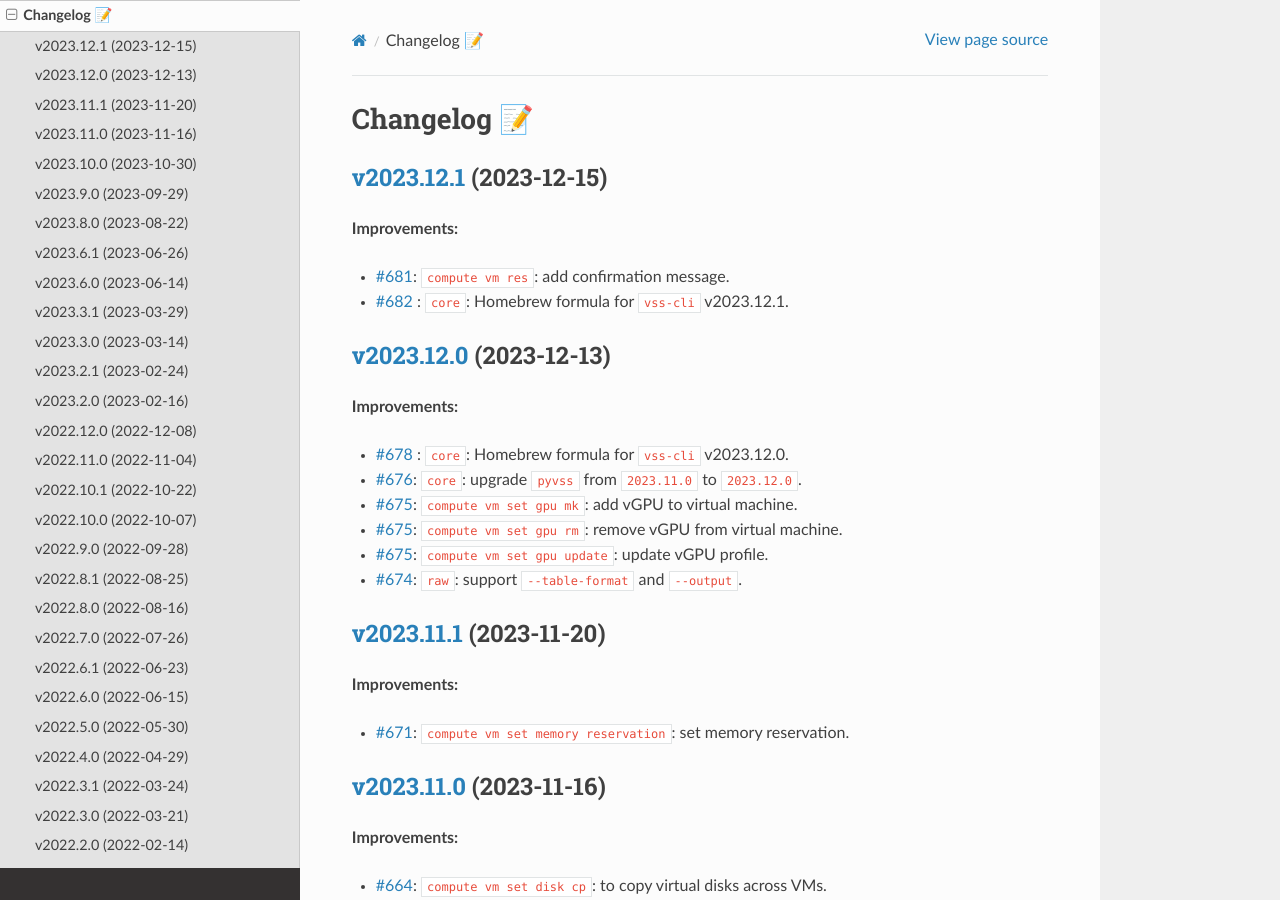
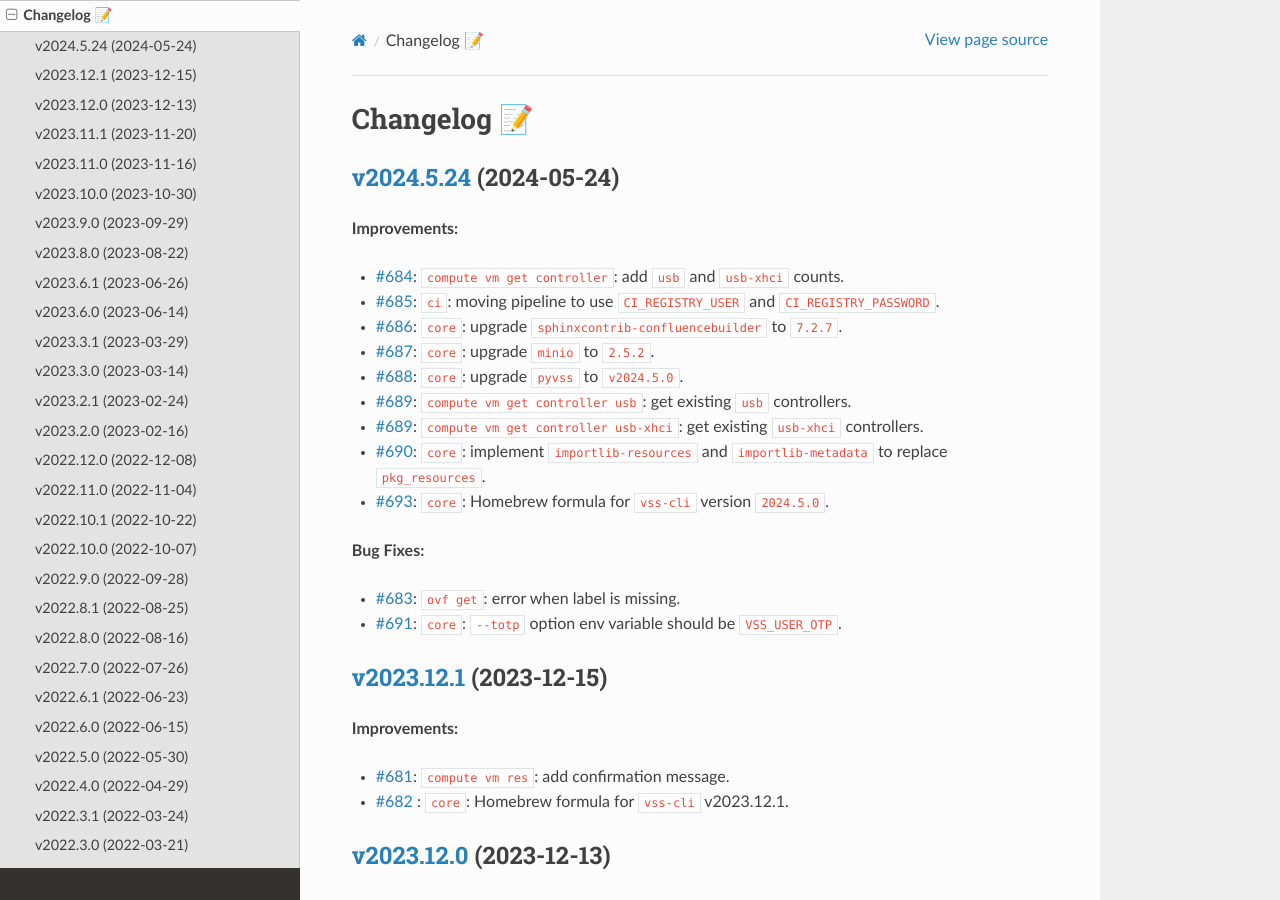
Before and after one commit to EIS-ITS/vss-cli, a Sphinx documentation site: the page built from docs/changelog.rst, in a window 1280 px wide and 900 px high. Built offline with Sphinx 7.4.7 and the Read the Docs theme 2.0.0, drawn with Linux system fonts in a browser that asks for light colours; the version number could not be read and is left out.

Commit message:
Issue #692: 🎉Version release v2024.5.0 - fixes #692

```diff
--- a/docs/changelog.rst
+++ b/docs/changelog.rst
@@ -1,5 +1,26 @@
 Changelog 📝
 ============
+
+`v2024.5.24 <https://gitlab-ee.eis.utoronto.ca/vss/vss-cli/tags/v2024.5.24>`_ (2024-05-24)
+------------------------------------------------------------------------------------------
+
+**Improvements:**
+
+- `#684 <https://gitlab-ee.eis.utoronto.ca/vss/vss-cli/issues/684>`_:  ``compute vm get controller``: add ``usb`` and ``usb-xhci`` counts.
+- `#685 <https://gitlab-ee.eis.utoronto.ca/vss/vss-cli/issues/685>`_: ``ci``: moving pipeline to use ``CI_REGISTRY_USER`` and ``CI_REGISTRY_PASSWORD``.
+- `#686 <https://gitlab-ee.eis.utoronto.ca/vss/vss-cli/issues/686>`_: ``core``: upgrade ``sphinxcontrib-confluencebuilder`` to ``7.2.7``.
+- `#687 <https://gitlab-ee.eis.utoronto.ca/vss/vss-cli/issues/687>`_: ``core``: upgrade ``minio`` to ``2.5.2``.
+- `#688 <https://gitlab-ee.eis.utoronto.ca/vss/vss-cli/issues/688>`_: ``core``: upgrade ``pyvss`` to ``v2024.5.0``.
+- `#689 <https://gitlab-ee.eis.utoronto.ca/vss/vss-cli/issues/689>`_: ``compute vm get controller usb``: get existing ``usb`` controllers.
+- `#689 <https://gitlab-ee.eis.utoronto.ca/vss/vss-cli/issues/689>`_: ``compute vm get controller usb-xhci``: get existing ``usb-xhci`` controllers.
+- `#690 <https://gitlab-ee.eis.utoronto.ca/vss/vss-cli/issues/690>`_: ``core``: implement ``importlib-resources`` and ``importlib-metadata`` to replace ``pkg_resources``.
+- `#693 <https://gitlab-ee.eis.utoronto.ca/vss/vss-cli/issues/693>`_: ``core``: Homebrew formula for ``vss-cli`` version ``2024.5.0``.
+
+**Bug Fixes:**
+
+- `#683 <https://gitlab-ee.eis.utoronto.ca/vss/vss-cli/issues/683>`_: ``ovf get``: error when label is missing.
+- `#691 <https://gitlab-ee.eis.utoronto.ca/vss/vss-cli/issues/691>`_: ``core``: ``--totp`` option env variable should be ``VSS_USER_OTP``.
+
 
 `v2023.12.1 <https://gitlab-ee.eis.utoronto.ca/vss/vss-cli/tags/v2023.12.1>`_ (2023-12-15)
 ------------------------------------------------------------------------------------------
```
Also changed, not shown: CHANGELOG.md (+20 -0 lines), .bumpversion.cfg, 7 other files.
